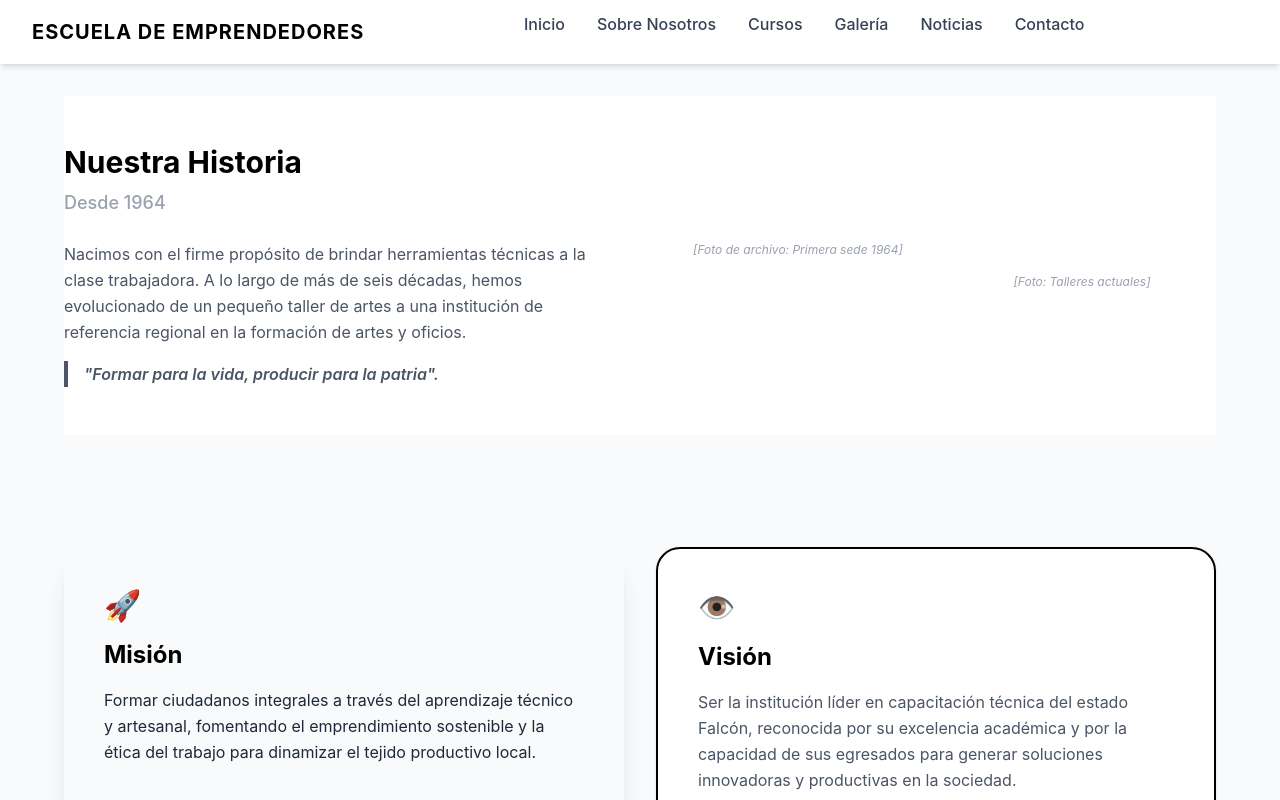
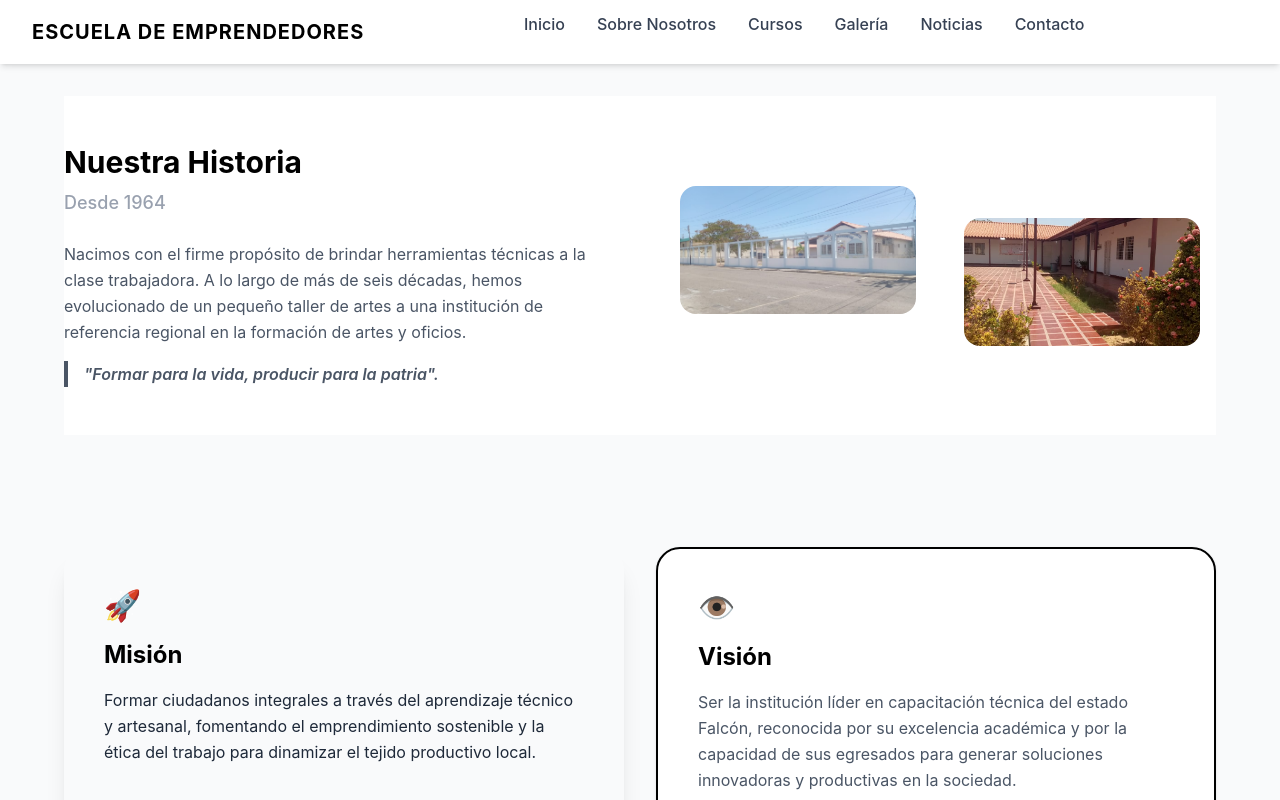
Before and after one commit to navymenelse/EscuelaMrgaritas, a React (Vite) app in the folder escuela-emprendedores-frontend/: page /about in a window 1280 px wide. Shown: the top 800 px of the page. Built offline with nearby package versions, Linux system fonts and the light colour scheme.

Commit message:
infgreso pasillo

```diff
--- a/escuela-emprendedores-frontend/src/features/about/History.jsx
+++ b/escuela-emprendedores-frontend/src/features/about/History.jsx
@@ -24,10 +24,10 @@ const History = () => {
         </div>
         <div className="md:w-1/2 grid grid-cols-2 gap-4">
           <div className="bg-brand-neutral h-40 rounded-2xl flex items-center justify-center text-gray-400 italic text-xs p-4 text-center">
-            [Foto de archivo: Primera sede 1964]
+            <img src="frenteViejo.jpeg" alt="Taller de carpintería en los años 60" className="w-full h-full object-cover rounded-2xl" />
           </div>
           <div className="bg-brand-neutral h-40 mt-8 rounded-2xl flex items-center justify-center text-gray-400 italic text-xs p-4 text-center">
-            [Foto: Talleres actuales]
+            <img src="pasillo1.jpeg" alt="Taller de carpintería en los años 60" className="w-full h-full object-cover rounded-2xl" />
           </div>
         </div>
       </div>
```
